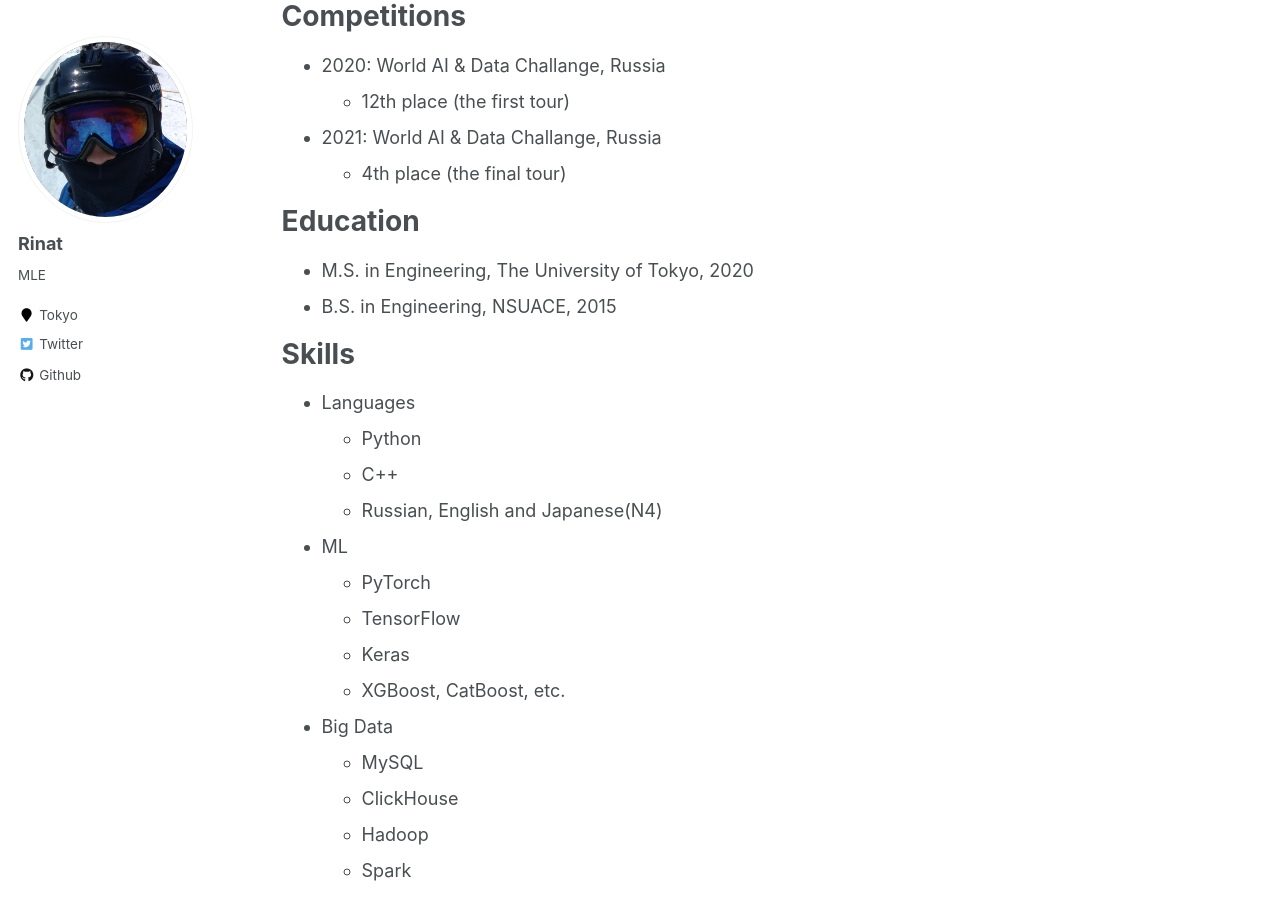
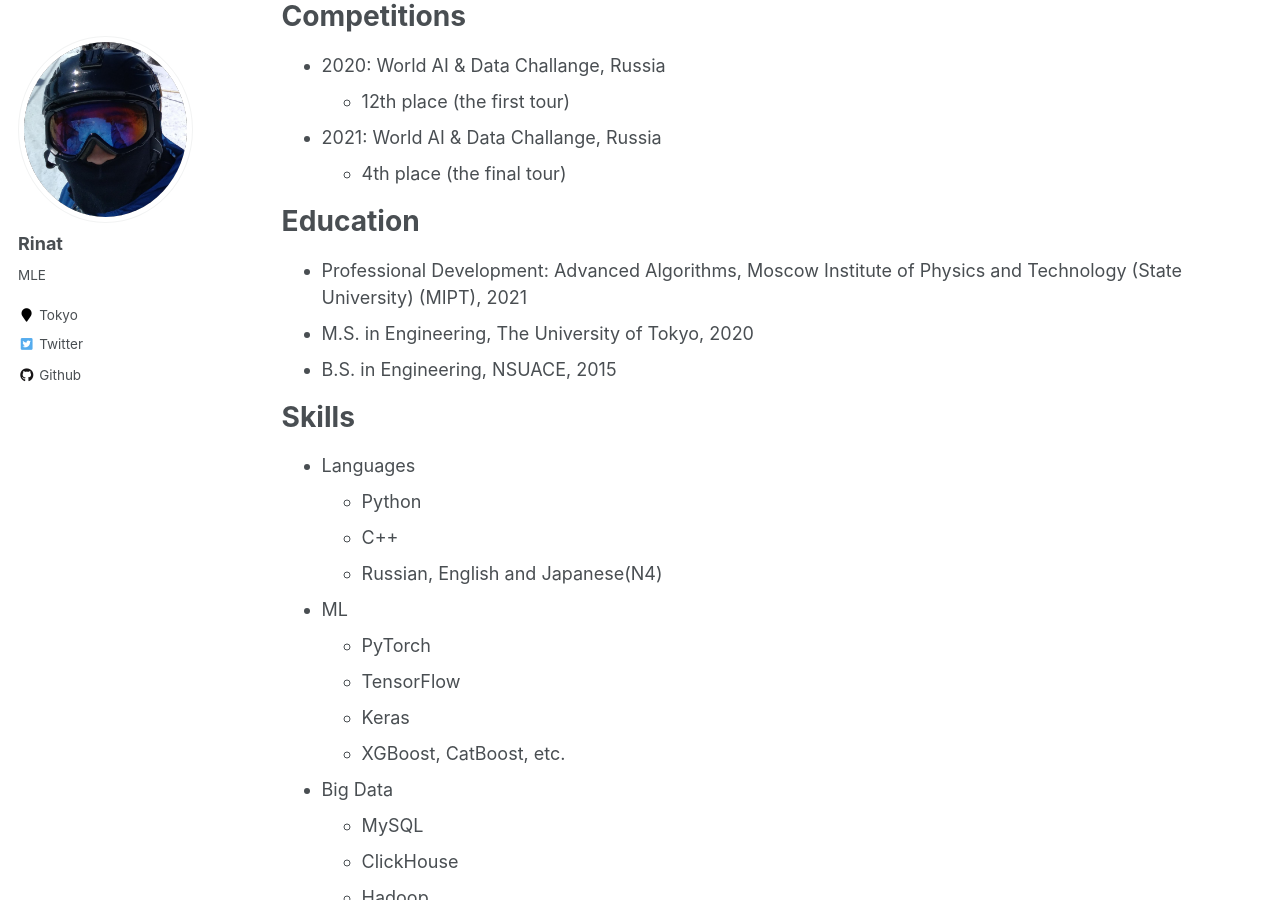
Before and after one commit to Xrenya/xrenya.github.io, a Jekyll site: the page built from _pages/cv.md, in a window 1280 px wide and 900 px high, scrolled down 437 px. Built offline with Jekyll 4.4.1, drawn with Linux system fonts in a browser that asks for light colours.

Commit message:
Update cv.md

```diff
--- a/_pages/cv.md
+++ b/_pages/cv.md
@@ -27,6 +27,7 @@ Competitions
 
 Education
 ======
+* Professional Development: Advanced Algorithms, Moscow Institute of Physics and Technology (State University) (MIPT), 2021
 * M.S. in Engineering, The University of Tokyo, 2020
 * B.S. in Engineering, NSUACE, 2015
 
```
